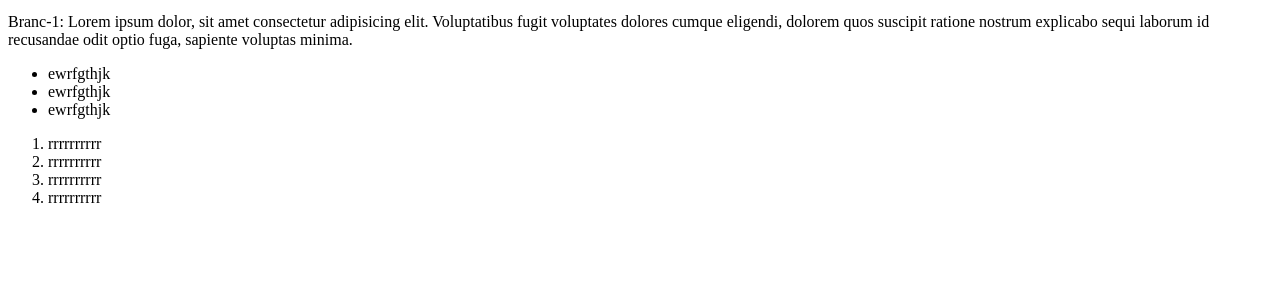
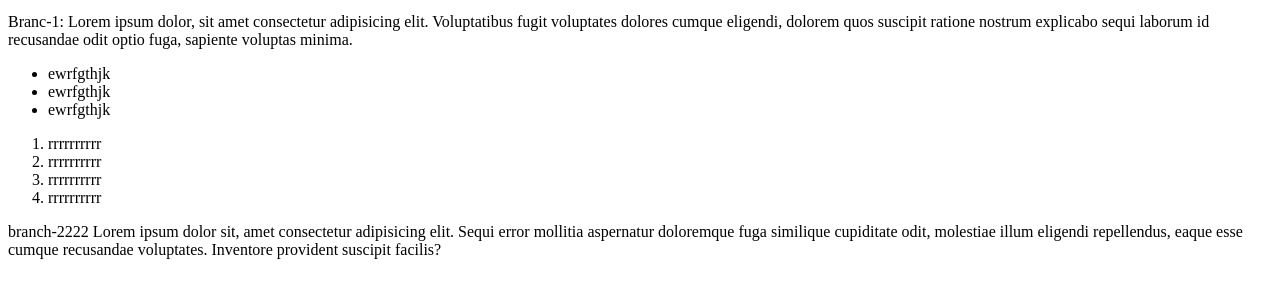
Before and after one commit to moltab/welcome, a plain HTML site: page index.html in a window 1280 px wide. Shown: the part 401-698 px from the top of the page. Drawn offline with Linux system fonts and the light colour scheme.

Commit message:
work in progress

```diff
--- a/index.html
+++ b/index.html
@@ -36,5 +36,12 @@
       <li>rrrrrrrrrr</li>
       <li>rrrrrrrrrr</li>
     </ol>
+
+    <p>
+      branch-2222 Lorem ipsum dolor sit, amet consectetur adipisicing elit.
+      Sequi error mollitia aspernatur doloremque fuga similique cupiditate odit,
+      molestiae illum eligendi repellendus, eaque esse cumque recusandae
+      voluptates. Inventore provident suscipit facilis?
+    </p>
   </body>
 </html>
```
